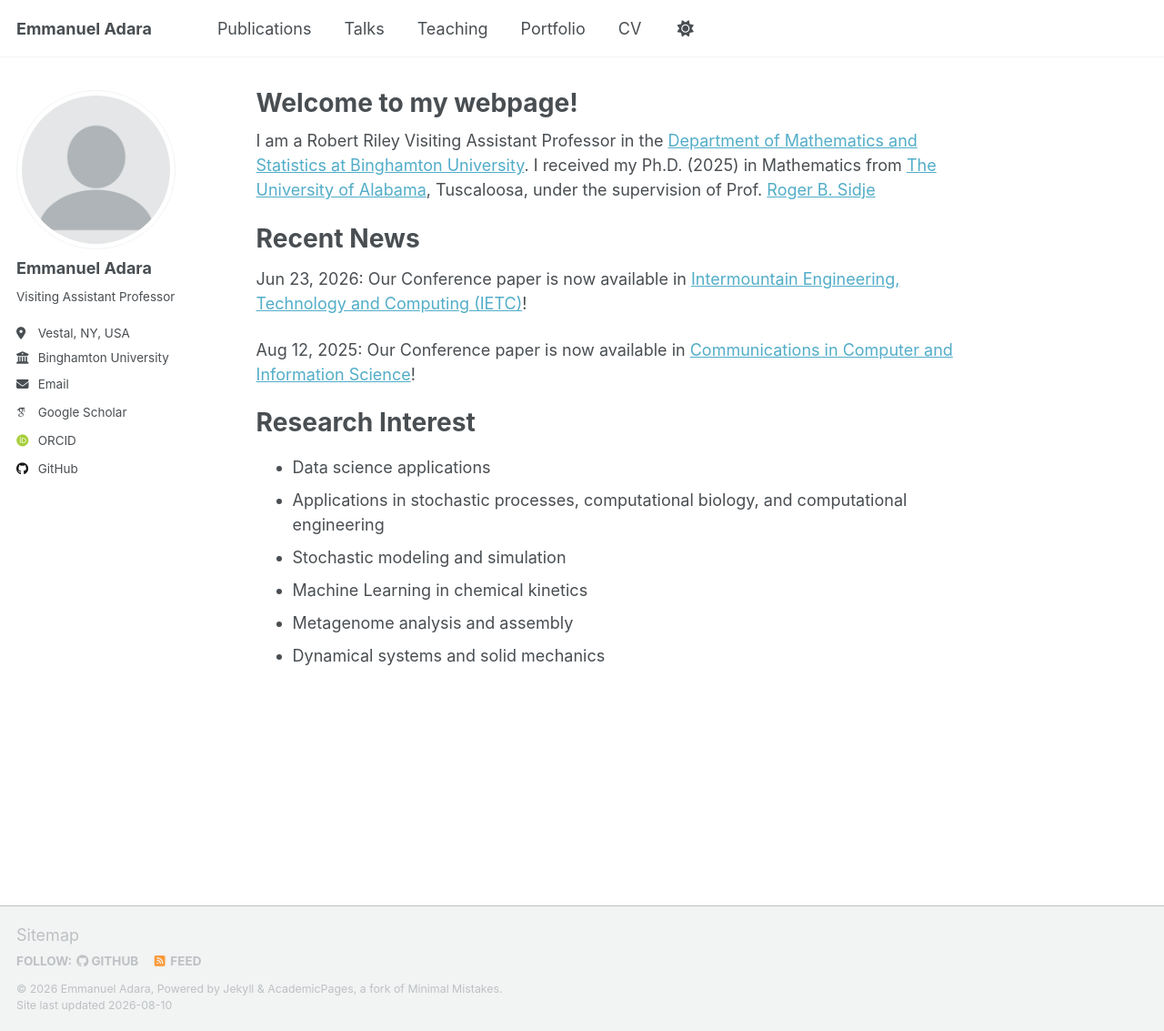
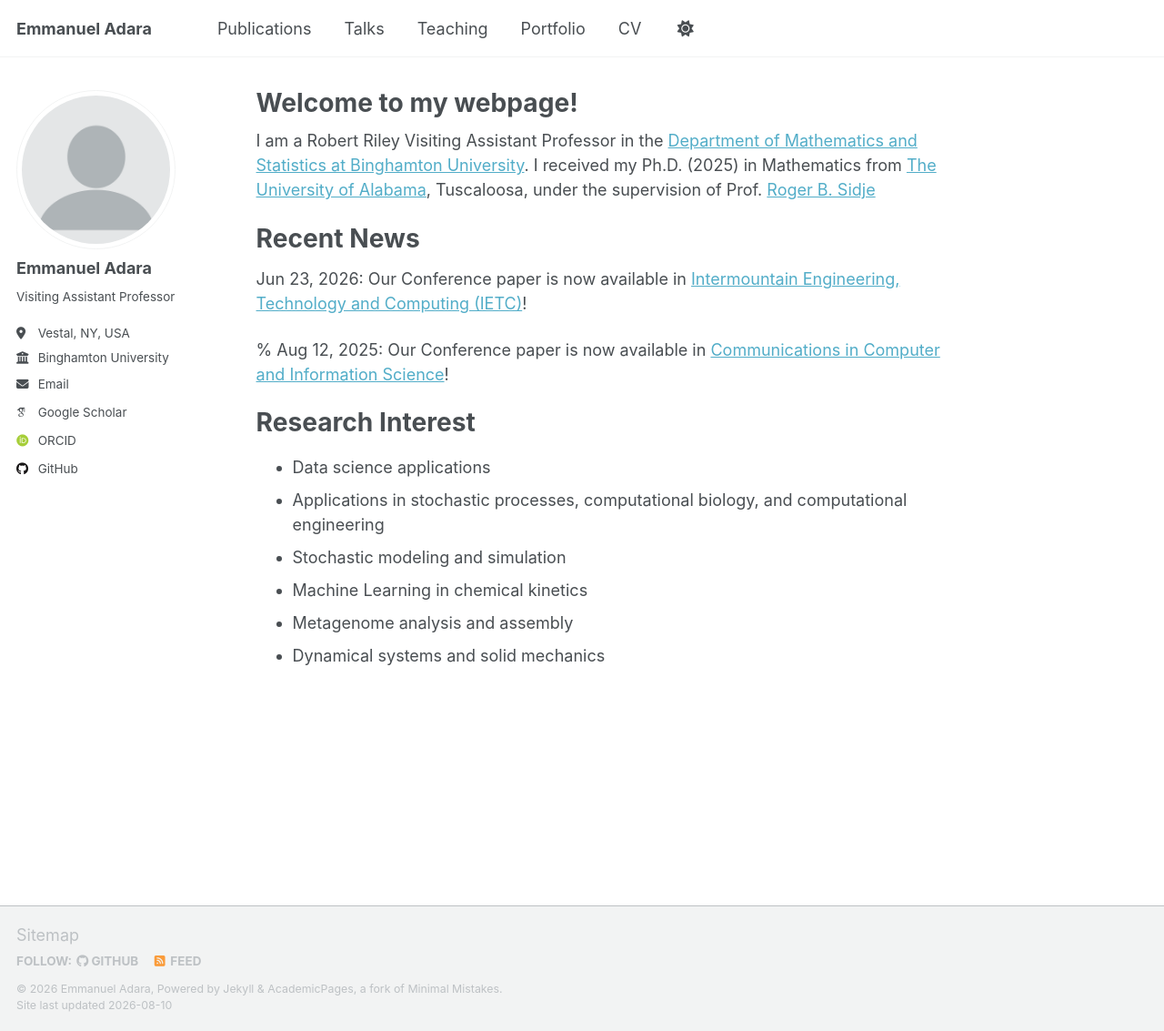
Before and after one commit to EmmanuelAdara/EmmanuelAdara.github.io, a Jekyll site: the page built from _pages/about.md, in a window 1280 px wide and 1133 px high. Shown: the whole window at 91% size. Built offline with Jekyll 4.4.1, drawn with Linux system fonts in a browser that asks for light colours; some web fonts are replaced; a script that is not in the unit is left out.

```diff
--- a/_pages/about.md
+++ b/_pages/about.md
@@ -15,7 +15,7 @@ I received my Ph.D. (2025) in Mathematics from [The University of Alabama](https
 ======
 Jun 23, 2026: Our Conference paper is now available in [Intermountain Engineering, Technology and Computing (IETC)](https://ieeexplore.ieee.org/document/11568585)!
 
-Aug 12, 2025: Our Conference paper is now available in [Communications in Computer and Information Science](https://link.springer.com/chapter/10.1007/978-3-031-95130-5_3)!
+% Aug 12, 2025: Our Conference paper is now available in [Communications in Computer and Information Science](https://link.springer.com/chapter/10.1007/978-3-031-95130-5_3)!
 
 Research Interest
 ======
```
